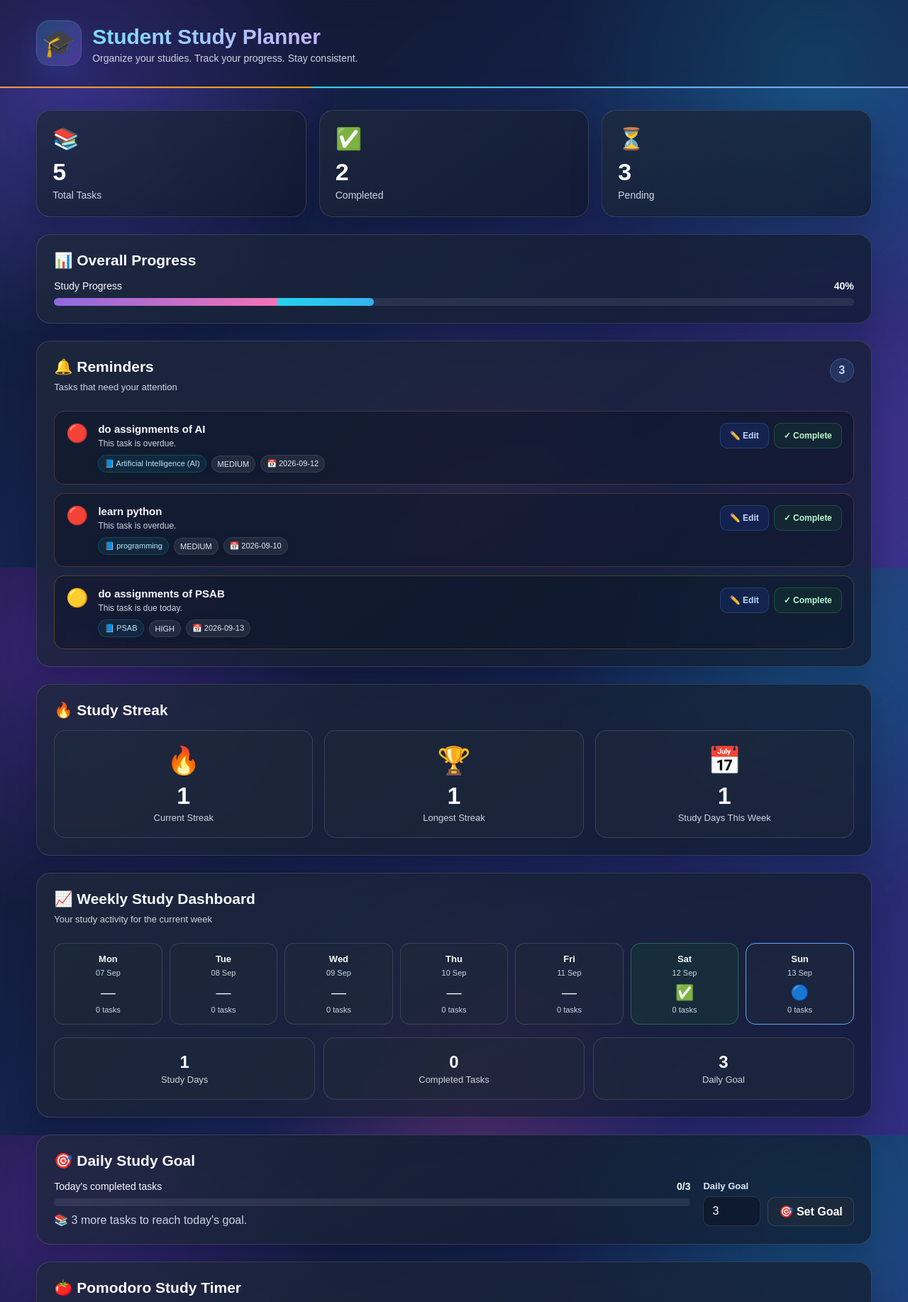
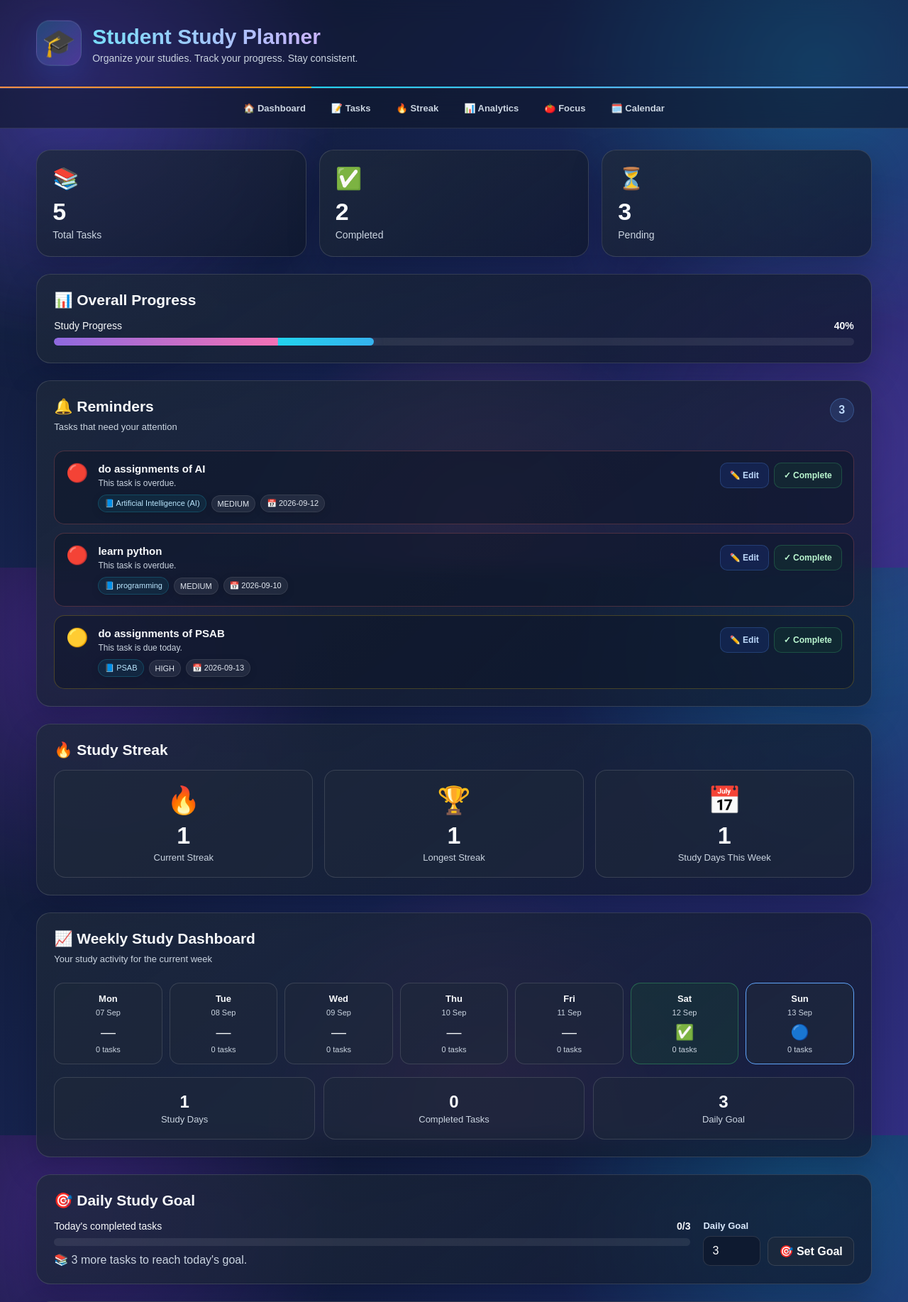
Before and after one commit to ybadsha275-ui/1st-repo, a Flask app: page / in a window 1280 px wide. Shown: the top 1835 px of the page at 71% size. Run offline with Flask 3, Linux system fonts and the light colour scheme.

Commit message:
Add dashboard navigation

```diff
--- a/templates/index.html
+++ b/templates/index.html
@@ -1351,6 +1351,74 @@
                 scroll-behavior: auto !important;
             }
         }
+        /* ==========================================
+   TASK #8 — NAVIGATION BAR
+   ========================================== */
+
+.main-nav {
+    position: sticky;
+    top: 0;
+    z-index: 100;
+    padding: 10px 0;
+    background: rgba(15, 23, 42, 0.62);
+    border-bottom: 1px solid rgba(255, 255, 255, 0.10);
+    backdrop-filter: blur(16px);
+    -webkit-backdrop-filter: blur(16px);
+}
+
+.nav-links {
+    display: flex;
+    justify-content: center;
+    align-items: center;
+    flex-wrap: wrap;
+    gap: 8px;
+}
+
+.nav-link {
+    padding: 9px 13px;
+    border-radius: 10px;
+    color: #cbd5e1;
+    font-size: 13px;
+    font-weight: 700;
+    border: 1px solid transparent;
+    transition:
+        transform 0.2s ease,
+        background 0.2s ease,
+        color 0.2s ease,
+        border-color 0.2s ease;
+}
+
+.nav-link:hover {
+    color: #ffffff;
+    background: rgba(96, 165, 250, 0.12);
+    border-color: rgba(96, 165, 250, 0.22);
+    transform: translateY(-2px);
+}
+
+.nav-link:active {
+    transform: scale(0.97);
+}
+
+@media (max-width: 600px) {
+
+    .main-nav {
+        padding: 8px 0;
+    }
+
+    .nav-links {
+        justify-content: flex-start;
+        overflow-x: auto;
+        flex-wrap: nowrap;
+        padding-bottom: 2px;
+    }
+
+    .nav-link {
+        flex: 0 0 auto;
+        font-size: 12px;
+        padding: 8px 11px;
+    }
+
+}
     </style>
 </head>
 
@@ -1372,6 +1440,48 @@
         </div>
     </div>
 </header>
+</header>
+
+<!-- =========================
+     NAVIGATION BAR
+     ========================= -->
+
+<nav class="main-nav">
+
+    <div class="container">
+
+        <div class="nav-links">
+
+            <a href="#dashboard" class="nav-link">
+                🏠 Dashboard
+            </a>
+
+            <a href="#tasks" class="nav-link">
+                📝 Tasks
+            </a>
+
+            <a href="#streak" class="nav-link">
+                🔥 Streak
+            </a>
+
+            <a href="#analytics" class="nav-link">
+                📊 Analytics
+            </a>
+
+            <a href="#focus" class="nav-link">
+                🍅 Focus
+            </a>
+
+            <a href="#calendar" class="nav-link">
+                🗓️ Calendar
+            </a>
+
+        </div>
+
+    </div>
+
+</nav>
+
 
 <main>
 <div class="container">
@@ -1380,7 +1490,7 @@
          STATISTICS
          ========================= -->
 
-    <div class="stats-grid">
+    <div class="stats-grid" id="dashboard">
 
         <div class="stat-card">
             <div class="stat-icon">📚</div>
@@ -1544,7 +1654,7 @@
          STUDY STREAK
          ========================= -->
 
-    <div class="section-card">
+    <div class="section-card" id="streak">
 
         <h2 class="section-title">
             🔥 Study Streak
@@ -1824,7 +1934,7 @@
          POMODORO TIMER
          ========================= -->
 
-    <div class="section-card">
+    <div class="section-card" id="focus">
 
         <h2 class="section-title">
             🍅 Pomodoro Study Timer
@@ -1929,7 +2039,7 @@
          MONTHLY CALENDAR
          ========================= -->
 
-    <div class="section-card">
+    <div class="section-card" id="calendar">
 
         <div class="calendar-header">
 
@@ -2052,7 +2162,7 @@
          ADD TASK
          ========================= -->
 
-    <div class="section-card">
+    <div class="section-card" id="tasks">
 
         <h2 class="section-title">
             ➕ Add New Study Task
@@ -2580,7 +2690,7 @@
          ADVANCED ANALYTICS
          ========================= -->
 
-    <div class="section-card">
+    <div class="section-card" id="analytics">
 
         <div class="section-header">
 
```
